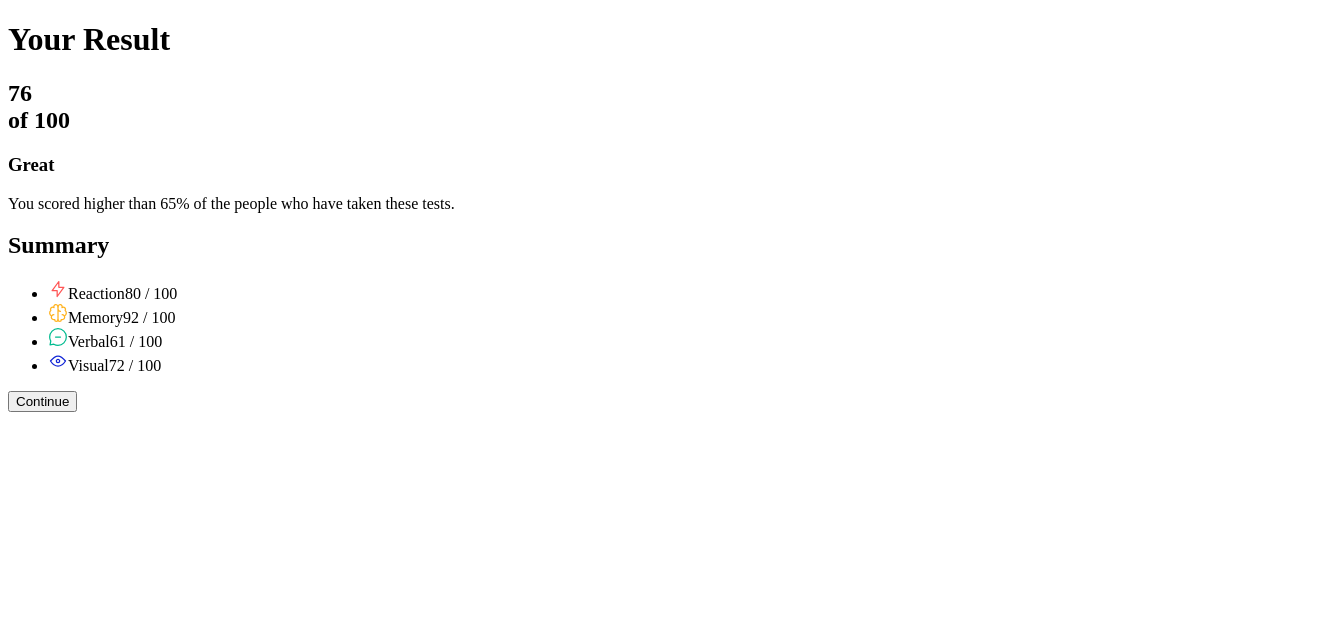
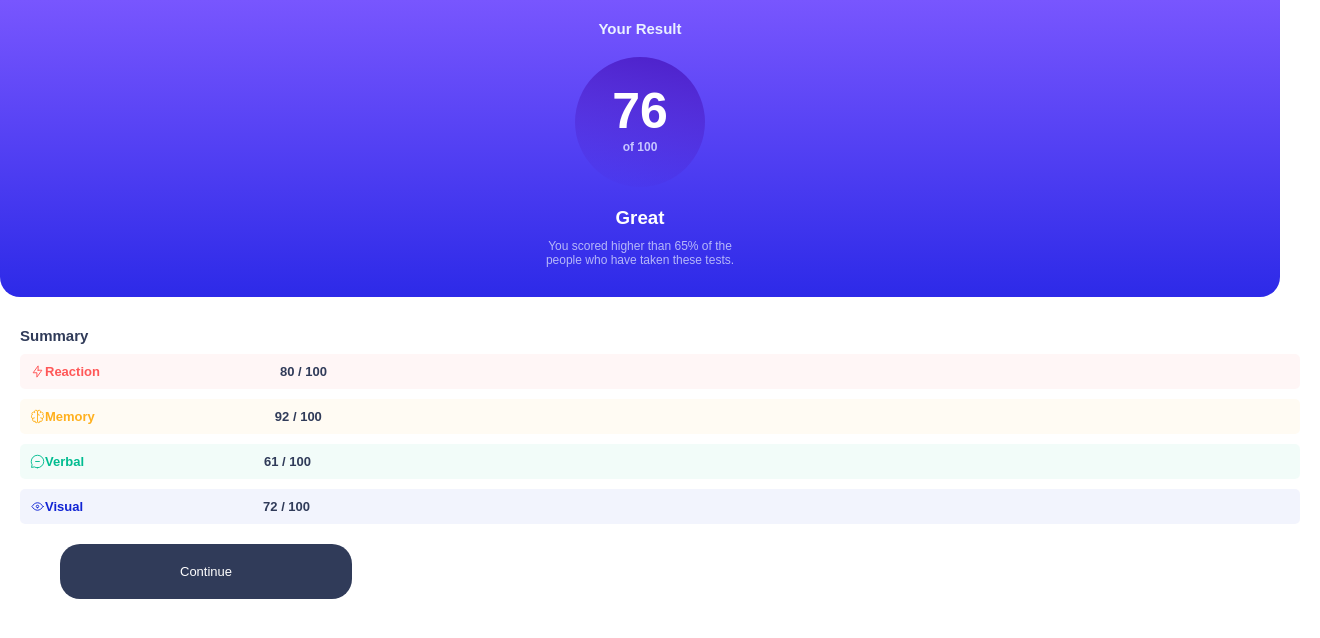
Before and after one commit to christiancordeiro/front-end-mentor-challenger1, a plain HTML site: page index.html in a window 1280 px wide. Shown: the whole page, 1320 px wide, since content can reach past the window. Drawn offline with Linux system fonts and the light colour scheme.

Commit message:
correction

```diff
--- a/index.html
+++ b/index.html
@@ -5,7 +5,7 @@
     <meta charset="UTF-8">
     <meta name="viewport" content="width=device-width, initial-scale=1.0">
     <link rel="icon" href="./src/images/favicon-32x32.png" type="image/xml">
-    <link rel="stylesheet" href="./src/css/style.mingit remote add origin git@github.com:christiancordeiro/Front-end-mentor-challenger1.git.css">
+    <link rel="stylesheet" href="./src/css/style.min.css">
     <title>Score points</title>
 </head>
 
```
